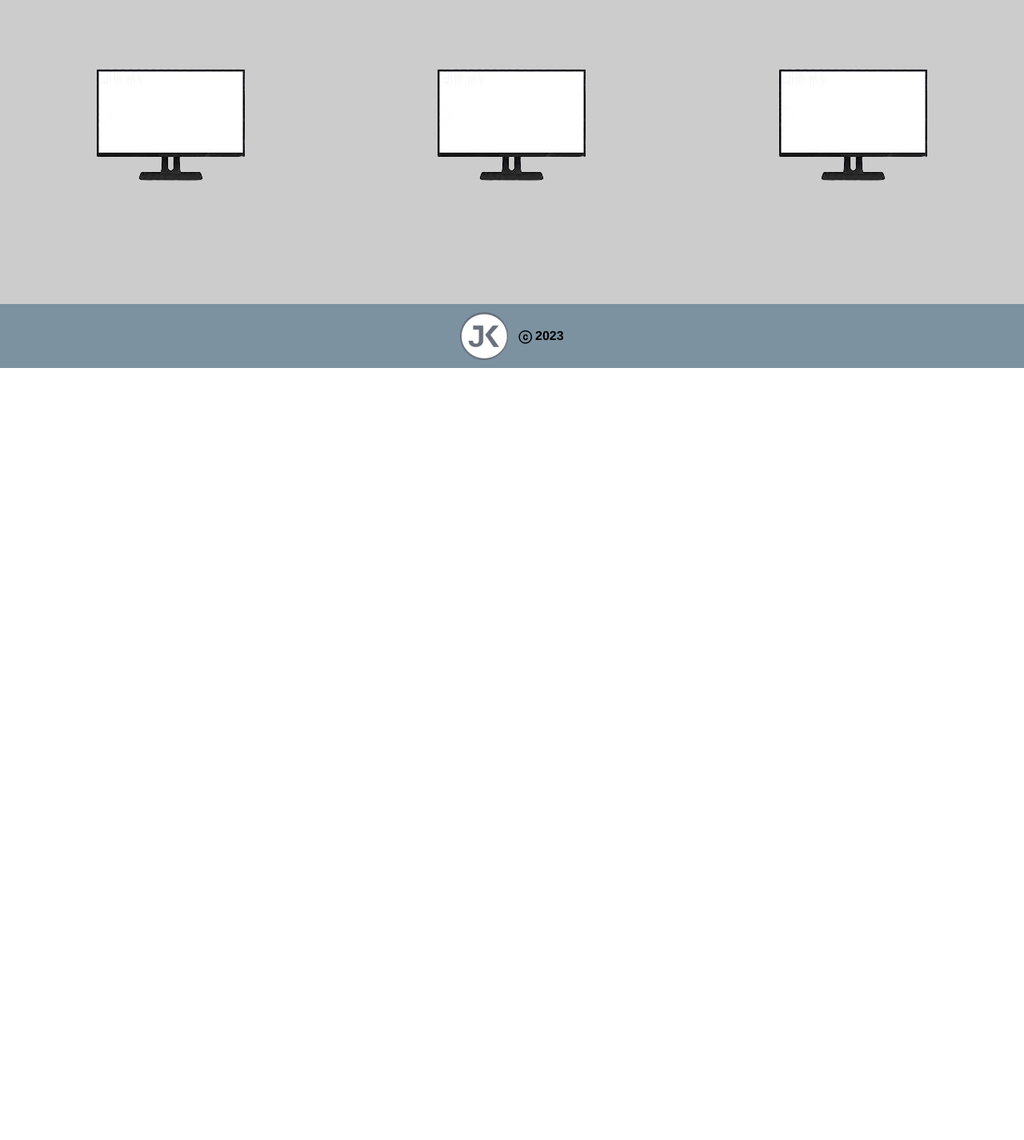
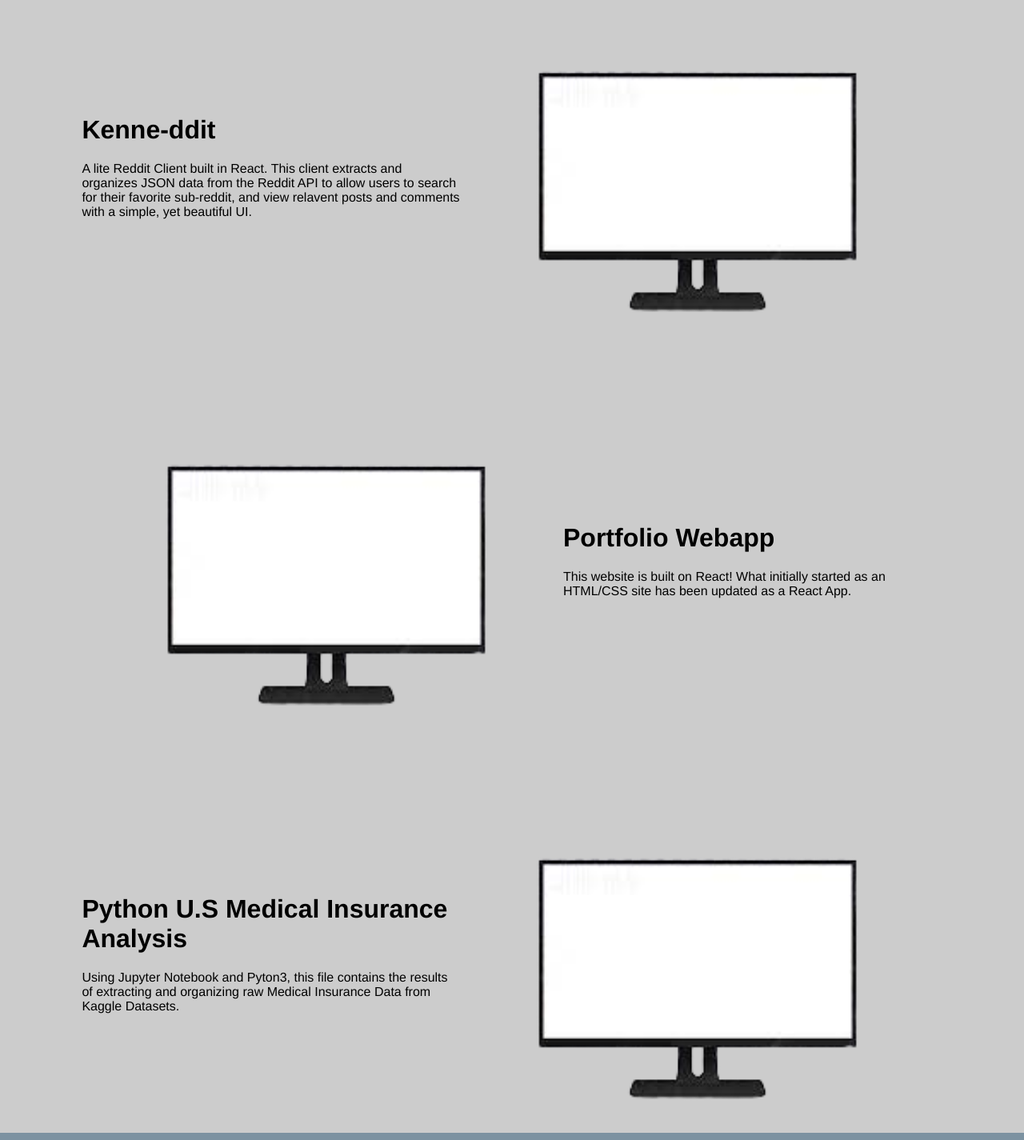
Before and after one commit to Acinea/portfolio-webapp, a React (Create React App) app: page / in a window 1280 px wide. Shown: the part 1060-2485 px from the top of the page at 80% size. Before the commit the page ends 1520 px from the top, so only its background shows below. Built offline with nearby package versions, Linux system fonts and the light colour scheme.

Commit message:
Setup React Router Link & styles

```diff
--- a/src/components/Home/home.css
+++ b/src/components/Home/home.css
@@ -43,7 +43,7 @@
 
 .featured-work-container {
     width: 100%;
-    height: 80vh;
+    height: fit-content;
     background-color: #CCCCCC;
 }
 
@@ -54,16 +54,65 @@
     justify-content: space-evenly;
     margin: 0;
     background-color: white;
-    height: 20vh
+    height: 30vh
 }
 
 .down-carrot {
     width: 25%;
+    margin-bottom: 2vh;
 }
 
 .featured-work {
     display: flex;
+    flex-direction: column;
+    flex-wrap: nowrap;
+    row-gap: 5vh;
     align-items: center;
     justify-content: space-around;
-    height: 60vh;
+    height: fit-content
 }
+
+.featured-work-description {
+    flex-basis:45%;
+}
+
+.desktop-image {
+    flex-basis: 40%;
+}
+
+.top {
+    display: flex;
+    align-items: center;
+    column-gap: 5vh;
+    width: 100%;
+}
+
+.top-content {
+    text-align: left;
+    margin-left: 8vw;
+}
+
+.mid {
+    display: flex;
+    justify-content: flex-end;
+    align-items: center;
+    column-gap: 5vh;
+    width: 100%;
+}
+
+.mid-content {
+    text-align: left;
+    margin-right: 8vw;
+}
+
+.bot {
+    display: flex;
+    align-items: center;
+    column-gap: 5vh;
+    width: 100%;
+}
+
+.bot-content {
+    text-align: left;
+    margin-left: 8vw;
+}
--- a/src/components/Home/home.js
+++ b/src/components/Home/home.js
@@ -1,4 +1,5 @@
 import React from 'react';
+import { Link } from 'react-router-dom'
 import downcarrot from '../../resources/images/down-carrot.png';
 import desktop from '../../resources/images/desktop-template.png';
 import './home.css';
@@ -10,7 +11,7 @@
                 <div className="banner-text-container">
                     <h1>Full-Stack Engineering</h1>
                     <h2>Designing engaging digital soloutions that improve performance & user-experience</h2>
-                    <button className="banner-button">Contact Me!</button>
+                    <Link to='/contact'><button className="banner-button">Contact Me!</button></Link>
                 </div>
             </div>
             <div className='featured-work-container'>
@@ -19,9 +20,33 @@
                     <img src={downcarrot} alt="down arrow" className="down-carrot" />
                 </div>
                 <div className='featured-work'>
-                    <img src={desktop} alt="desktop template"/>
-                    <img src={desktop} alt="desktop template"/>
-                    <img src={desktop} alt="desktop template"/>
+                    <div className='top'>
+                        <div className="featured-work-description">
+                            <div className='top-content'>
+                                <h1>Kenne-ddit</h1>
+                                <p>A lite Reddit Client built in React. This client extracts and organizes JSON data from the Reddit API to allow users to search for their favorite sub-reddit, and view relavent posts and comments with a simple, yet beautiful UI.</p>
+                            </div>
+                        </div>
+                        <img src={desktop} className="desktop-image" alt="desktop template"/>
+                    </div>
+                    <div className='mid'>
+                        <img src={desktop} className="desktop-image" alt="desktop template"/>
+                        <div className="featured-work-description">
+                            <div className='mid-content'>
+                                <h1>Portfolio Webapp</h1>
+                                <p>This website is built on React! What initially started as an HTML/CSS site has been updated as a React App.</p>
+                            </div>
+                        </div>
+                    </div>
+                    <div className='bot'>
+                        <div className="featured-work-description">
+                            <div className='bot-content'>
+                                <h1>Python U.S Medical Insurance Analysis</h1>
+                                <p>Using Jupyter Notebook and Pyton3, this file contains the results of extracting and organizing raw Medical Insurance Data from Kaggle Datasets.</p>
+                            </div>
+                        </div>
+                        <img src={desktop} className="desktop-image" alt="desktop template"/>
+                    </div>
                 </div>
             </div>
         </div>
```
